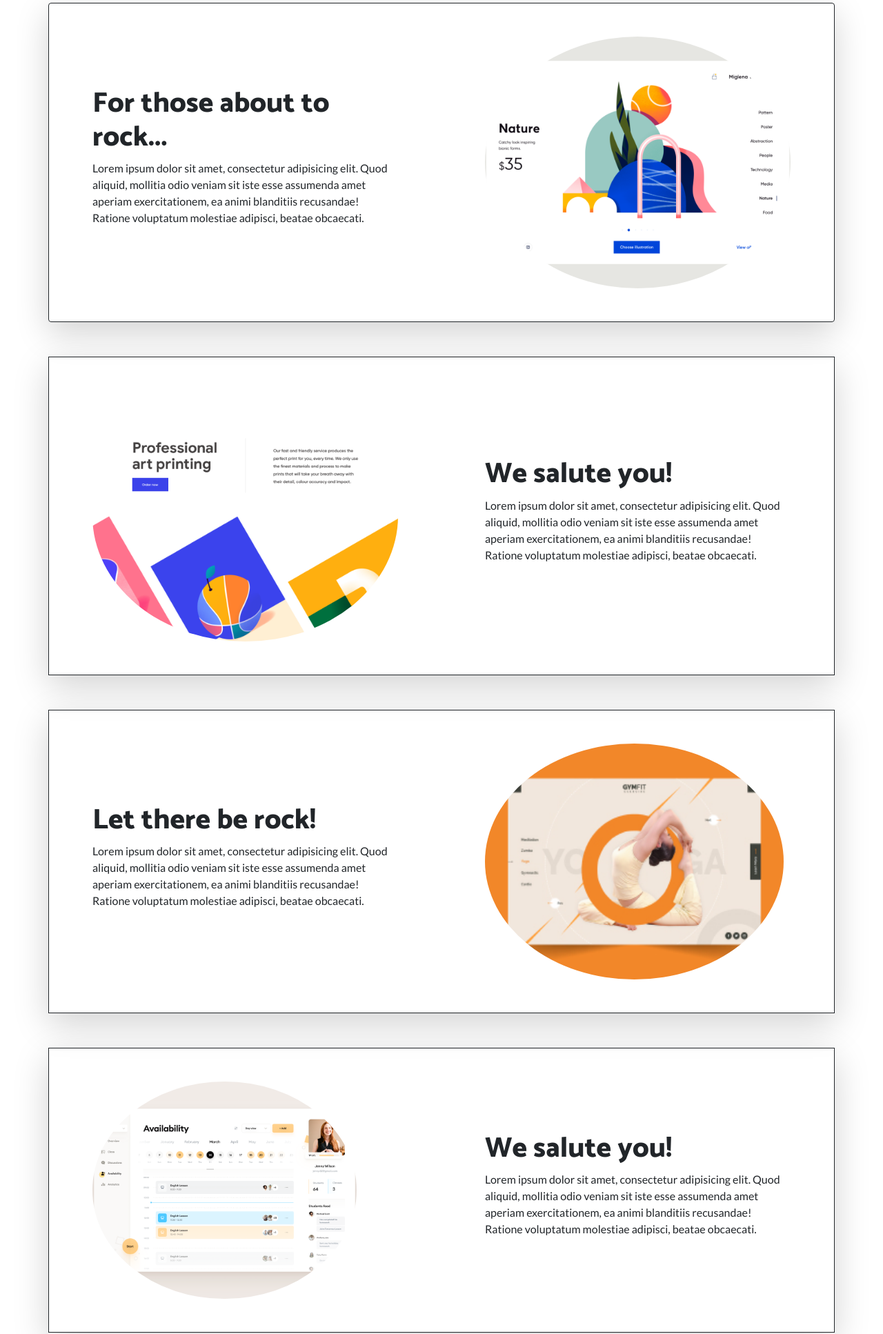
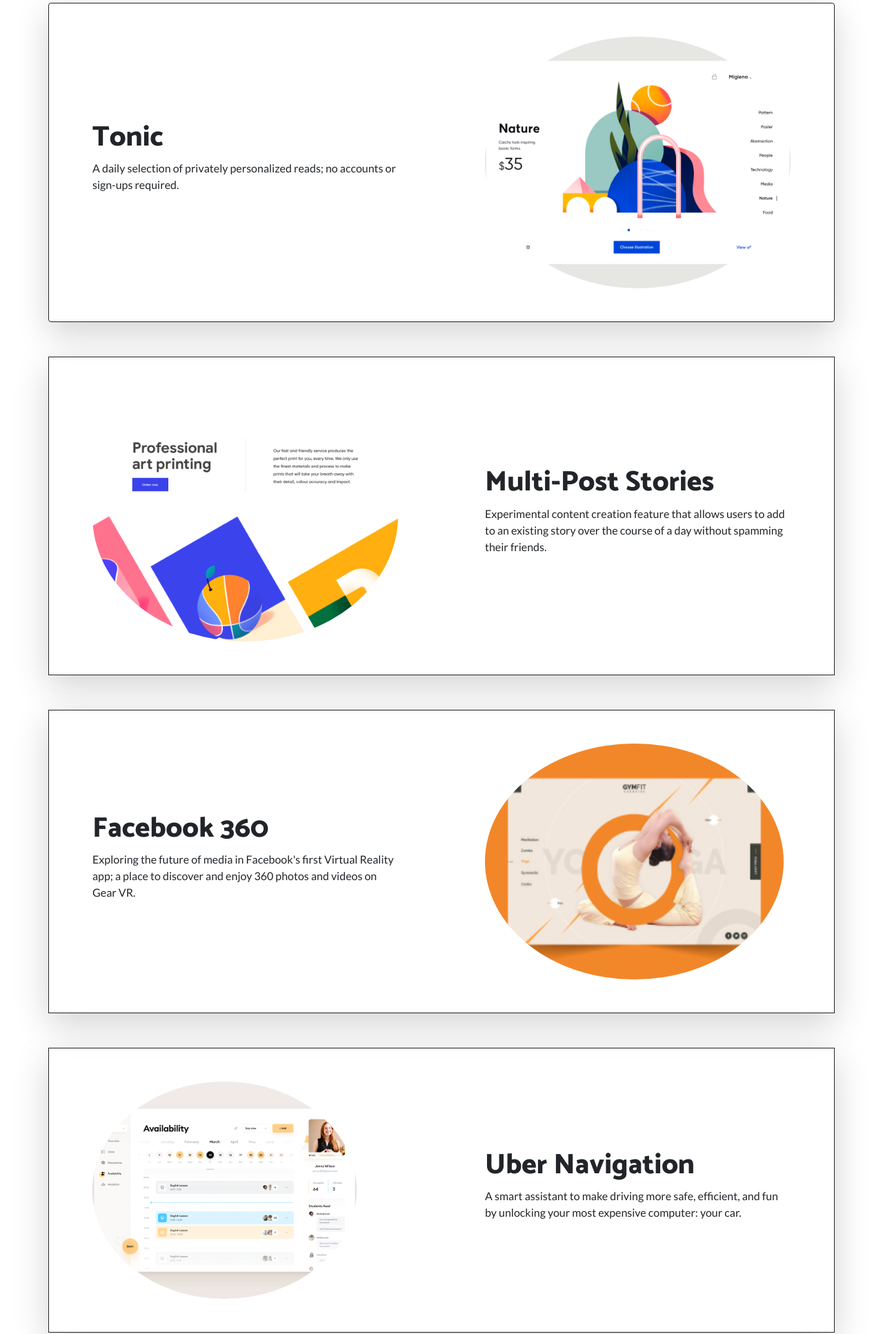
Before and after one commit to SebastianSolisFenger/created_bootsTrap_latest, a plain HTML site: page index.html in a window 1280 px wide. Shown: the part 860-2794 px from the top of the page at 69% size. Drawn offline with nearby package versions, Linux system fonts and the light colour scheme.

Commit message:
Add text correction

```diff
--- a/index.html
+++ b/index.html
@@ -102,9 +102,9 @@
             "
           >
             <strong
-              >I’m a software developer! I can help you build a product ,
+              >I'm a software developer! I can help you build a product ,
               feature or website Look through some of my work and experience! If
-              you like what you see and have a project you need coded, don’t
+              you like what you see and have a project you need coded, don't
               hestiate to contact me.</strong
             >
           </h3>
@@ -156,13 +156,10 @@
           <div class="col-lg-6 order-lg-1">
             <div class="p-5">
               <h2 class="display-4" style="font-size: 41px">
-                For those about to rock...
+                Tonic
               </h2>
               <p>
-                Lorem ipsum dolor sit amet, consectetur adipisicing elit. Quod
-                aliquid, mollitia odio veniam sit iste esse assumenda amet
-                aperiam exercitationem, ea animi blanditiis recusandae! Ratione
-                voluptatum molestiae adipisci, beatae obcaecati.
+                A daily selection of privately personalized reads; no accounts or sign-ups required.
               </p>
             </div>
           </div>
@@ -182,12 +179,9 @@
           </div>
           <div class="col-lg-6 order-lg-2">
             <div class="p-5">
-              <h2 class="display-4" style="font-size: 41px">We salute you!</h2>
+              <h2 class="display-4" style="font-size: 41px">Multi-Post Stories</h2>
               <p>
-                Lorem ipsum dolor sit amet, consectetur adipisicing elit. Quod
-                aliquid, mollitia odio veniam sit iste esse assumenda amet
-                aperiam exercitationem, ea animi blanditiis recusandae! Ratione
-                voluptatum molestiae adipisci, beatae obcaecati.
+                Experimental content creation feature that allows users to add to an existing story over the course of a day without spamming their friends.
               </p>
             </div>
           </div>
@@ -209,13 +203,10 @@
           <div class="col-lg-6 order-lg-1">
             <div class="p-5">
               <h2 class="display-4" style="font-size: 41px">
-                Let there be rock!
+                Facebook 360
               </h2>
               <p>
-                Lorem ipsum dolor sit amet, consectetur adipisicing elit. Quod
-                aliquid, mollitia odio veniam sit iste esse assumenda amet
-                aperiam exercitationem, ea animi blanditiis recusandae! Ratione
-                voluptatum molestiae adipisci, beatae obcaecati.
+                Exploring the future of media in Facebook's first Virtual Reality app; a place to discover and enjoy 360 photos and videos on Gear VR.
               </p>
             </div>
           </div>
@@ -236,12 +227,9 @@
           </div>
           <div class="col-lg-6 order-lg-2">
             <div class="p-5">
-              <h2 class="display-4" style="font-size: 41px">We salute you!</h2>
+              <h2 class="display-4" style="font-size: 41px">Uber Navigation</h2>
               <p>
-                Lorem ipsum dolor sit amet, consectetur adipisicing elit. Quod
-                aliquid, mollitia odio veniam sit iste esse assumenda amet
-                aperiam exercitationem, ea animi blanditiis recusandae! Ratione
-                voluptatum molestiae adipisci, beatae obcaecati.
+                A smart assistant to make driving more safe, efficient, and fun by unlocking your most expensive computer: your car.
               </p>
             </div>
           </div>
@@ -268,7 +256,7 @@
           <!-- For demo purpose -->
           <div class="row py-5">
             <div class="col-lg-9 mx-auto text-white text-center">
-              <h1 class="display-4">Accordion</h1>
+              <h1 class="display-4">About myself</h1>
             </div>
           </div>
 
@@ -458,7 +446,7 @@
         </ul>
         <!-- End: Links -->
         <!-- Start: Copyright -->
-        <p class="copyright">Company Name © 2017</p>
+        <p class="copyright">Sebastian's © 2022</p>
         <!-- End: Copyright -->
       </footer>
     </div>
```
